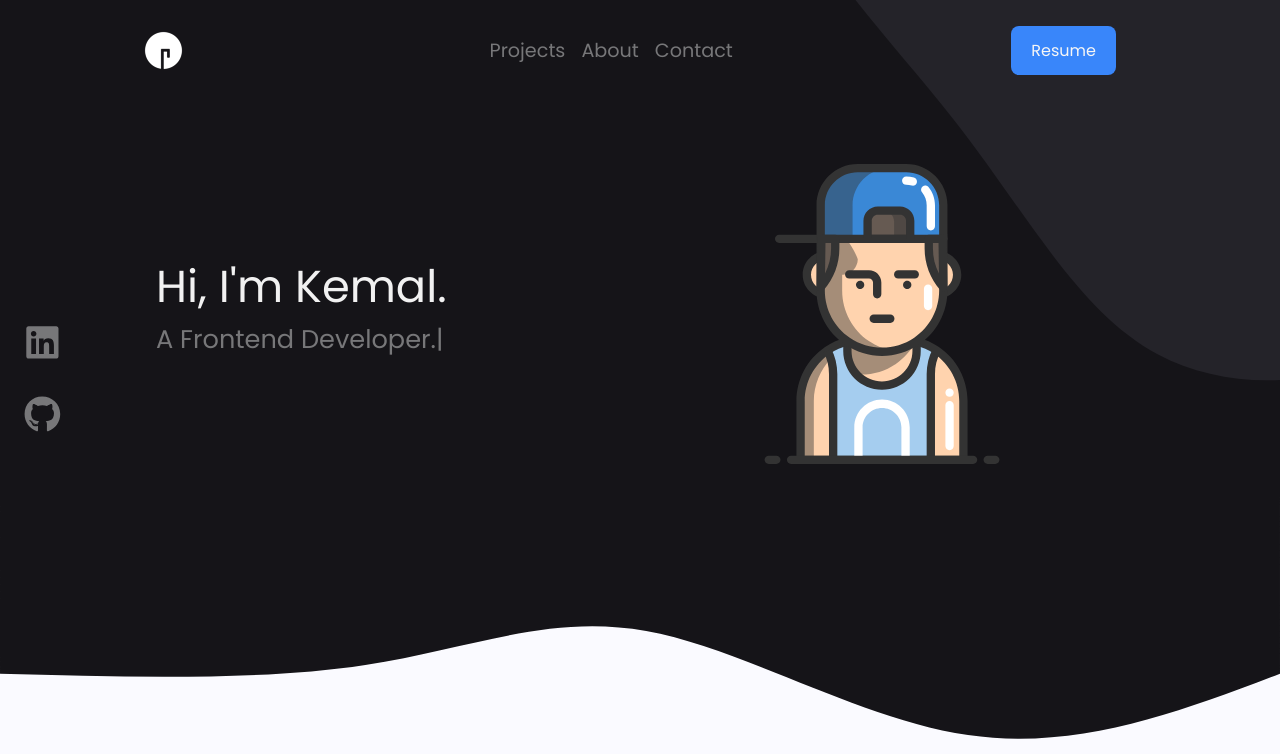
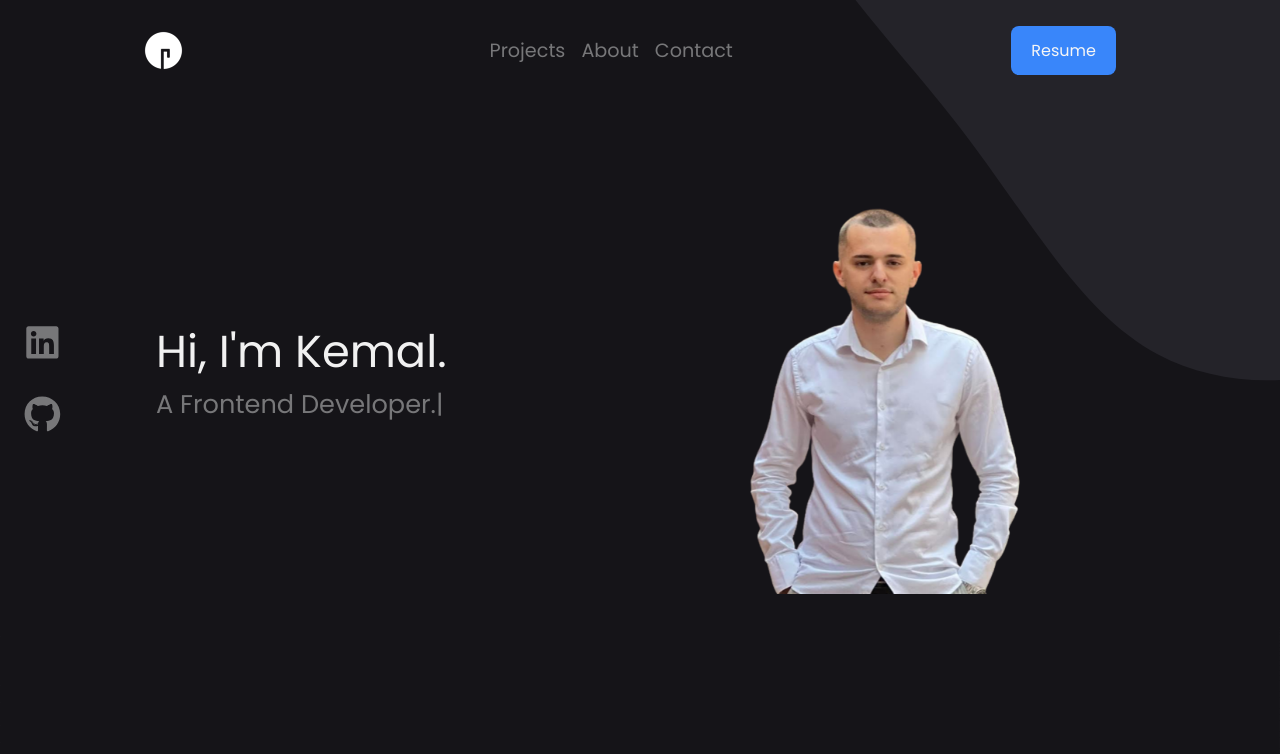
Before and after one commit to kemalkujovic/Portfolio, a React (Create React App) app: page / in a window 1280 px wide. Shown: the top 754 px of the page. Built offline with nearby package versions, Linux system fonts and the light colour scheme.

Commit message:
change cv img

```diff
--- a/src/components/Contact/Contact.js
+++ b/src/components/Contact/Contact.js
@@ -8,7 +8,7 @@ import ScrollAnimation from "react-animate-on-scroll";
 function Contact() {
   const [showTooltip, setShowTooltip] = useState(false);
   const copyToClipboard = () => {
-    navigator.clipboard.writeText("kemalkujovic1111@gmail.com");
+    navigator.clipboard.writeText("kemalkujovic99@gmail.com");
     setShowTooltip(true);
     setTimeout(() => {
       setShowTooltip(false);
@@ -32,7 +32,7 @@ function Contact() {
                   justifyContent: "center",
                 }}
               >
-                <span>kemalkujovic1111@gmail.com</span>
+                <span>kemalkujovic99@gmail.com</span>
                 <Tooltip
                   PopperProps={{
                     disablePortal: true,
@@ -56,7 +56,7 @@ function Contact() {
               </div>
               <a
                 className="btn PrimaryBtn btn-shadow"
-                href="mailto:kemalkujovic1111@gmail.com"
+                href="mailto:kemalkujovic99@gmail.com"
                 target="_blank"
                 rel="noopener noreferrer"
               >
--- a/src/components/Hero/Hero.js
+++ b/src/components/Hero/Hero.js
@@ -46,7 +46,7 @@ function Hero() {
 
                     2000,
                     "Uhh... you can scroll down to see my projects now...",
-                    2000,
+                    300,
                     () => setShowScrollDown(true),
                   ]}
                   speed={50}
@@ -59,7 +59,11 @@ function Hero() {
           </HeroLeft>
           <HeroRight>
             <ScrollAnimation animateIn="fadeIn">
-              <Image src="/man-svgrepo-com.svg" alt="man-svgrepo" />
+              <Image
+                style={{ height: "430px" }}
+                src="/0.png"
+                alt="man-svgrepo"
+              />
             </ScrollAnimation>
           </HeroRight>
         </HeroWrapper>
```
Also changed, not shown: public/0.png (added), 1 other file (tests, documents, lock files or other folders).
